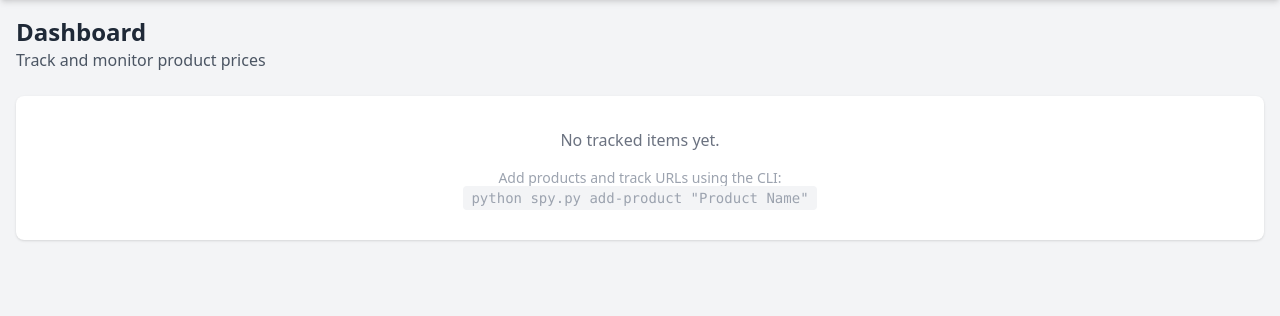
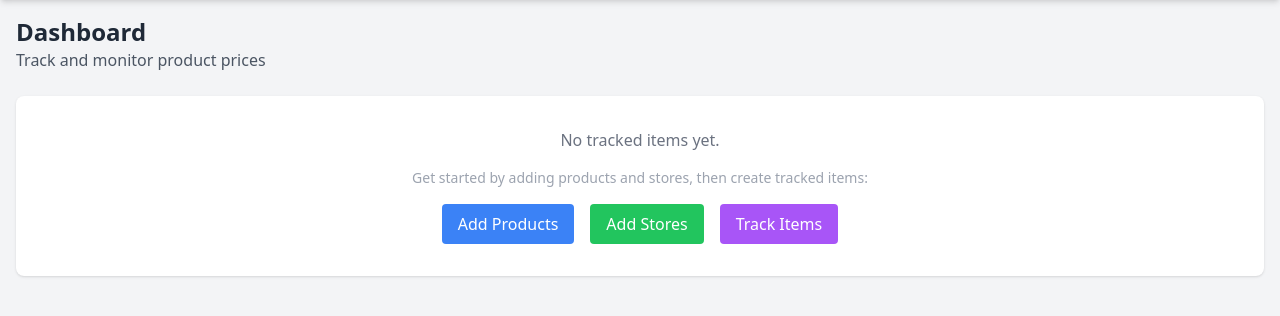
Before and after one commit to judithsanchez/price-spy, a FastAPI app: page / in a window 1280 px wide. Shown: the part 60-376 px from the top of the page. Run offline with FastAPI, Linux system fonts and the light colour scheme; data that the repository does not hold is empty; some libraries are stand-ins or nearby versions.

Commit message:
Fix dashboard UX: longer extraction delay, better empty state
- Increase reload delay from 2s to 5s to allow extraction to complete
- Update empty state message with links to Products, Stores, Tracked Items
- Remove CLI reference from dashboard

Co-Authored-By: Claude Opus 4.5 <noreply@anthropic.com>

```diff
--- a/app/templates/dashboard.html
+++ b/app/templates/dashboard.html
@@ -64,11 +64,11 @@
                 </td>
                 <td class="px-4 py-3">
                     <button
-                        @click="loading = true; fetch('/api/extract/{{ item.id }}', {method: 'POST'}).then(r => r.json()).then(() => setTimeout(() => location.reload(), 2000)).catch(() => loading = false)"
+                        @click="loading = true; fetch('/api/extract/{{ item.id }}', {method: 'POST'}).then(r => r.json()).then(() => setTimeout(() => location.reload(), 5000)).catch(() => loading = false)"
                         :disabled="loading"
                         class="bg-blue-500 hover:bg-blue-600 disabled:bg-blue-300 text-white text-sm px-3 py-1 rounded transition-colors">
                         <span x-show="!loading">Spy Now</span>
-                        <span x-show="loading">Extracting...</span>
+                        <span x-show="loading">Extracting... (5s)</span>
                     </button>
                 </td>
             </tr>
@@ -79,10 +79,20 @@
 {% else %}
 <div class="bg-white rounded-lg shadow p-8 text-center">
     <p class="text-gray-500 mb-4">No tracked items yet.</p>
-    <p class="text-sm text-gray-400">
-        Add products and track URLs using the CLI:<br>
-        <code class="bg-gray-100 px-2 py-1 rounded">python spy.py add-product "Product Name"</code>
+    <p class="text-sm text-gray-400 mb-4">
+        Get started by adding products and stores, then create tracked items:
     </p>
+    <div class="flex justify-center gap-4">
+        <a href="/products" class="bg-blue-500 hover:bg-blue-600 text-white px-4 py-2 rounded">
+            Add Products
+        </a>
+        <a href="/stores" class="bg-green-500 hover:bg-green-600 text-white px-4 py-2 rounded">
+            Add Stores
+        </a>
+        <a href="/tracked-items" class="bg-purple-500 hover:bg-purple-600 text-white px-4 py-2 rounded">
+            Track Items
+        </a>
+    </div>
 </div>
 {% endif %}
 {% endblock %}
```
